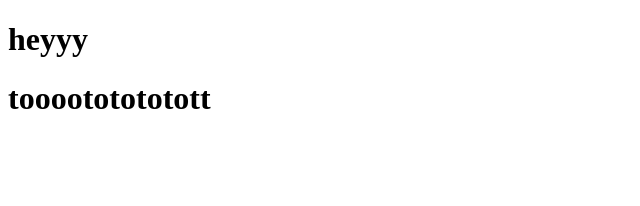
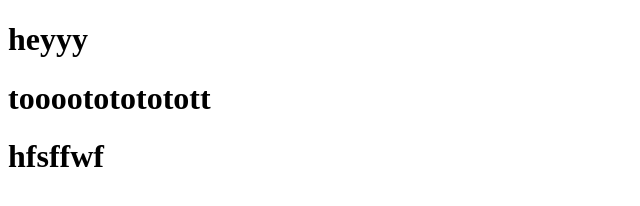
Before and after one commit to tilzz25/RICH-, a plain HTML site: page index.html in a window 1280 px wide. Shown: the whole page, without its empty margins (0-640 px from the left). Drawn offline with Linux system fonts and the light colour scheme.

Commit message:
tilak commit

```diff
--- a/index.html
+++ b/index.html
@@ -8,5 +8,6 @@
 <body>
     <h1> heyyy</h1>
     <h1> toooototototott</h1>
+    <h1> hfsffwf</h1>
 </body>
 </html>
```
